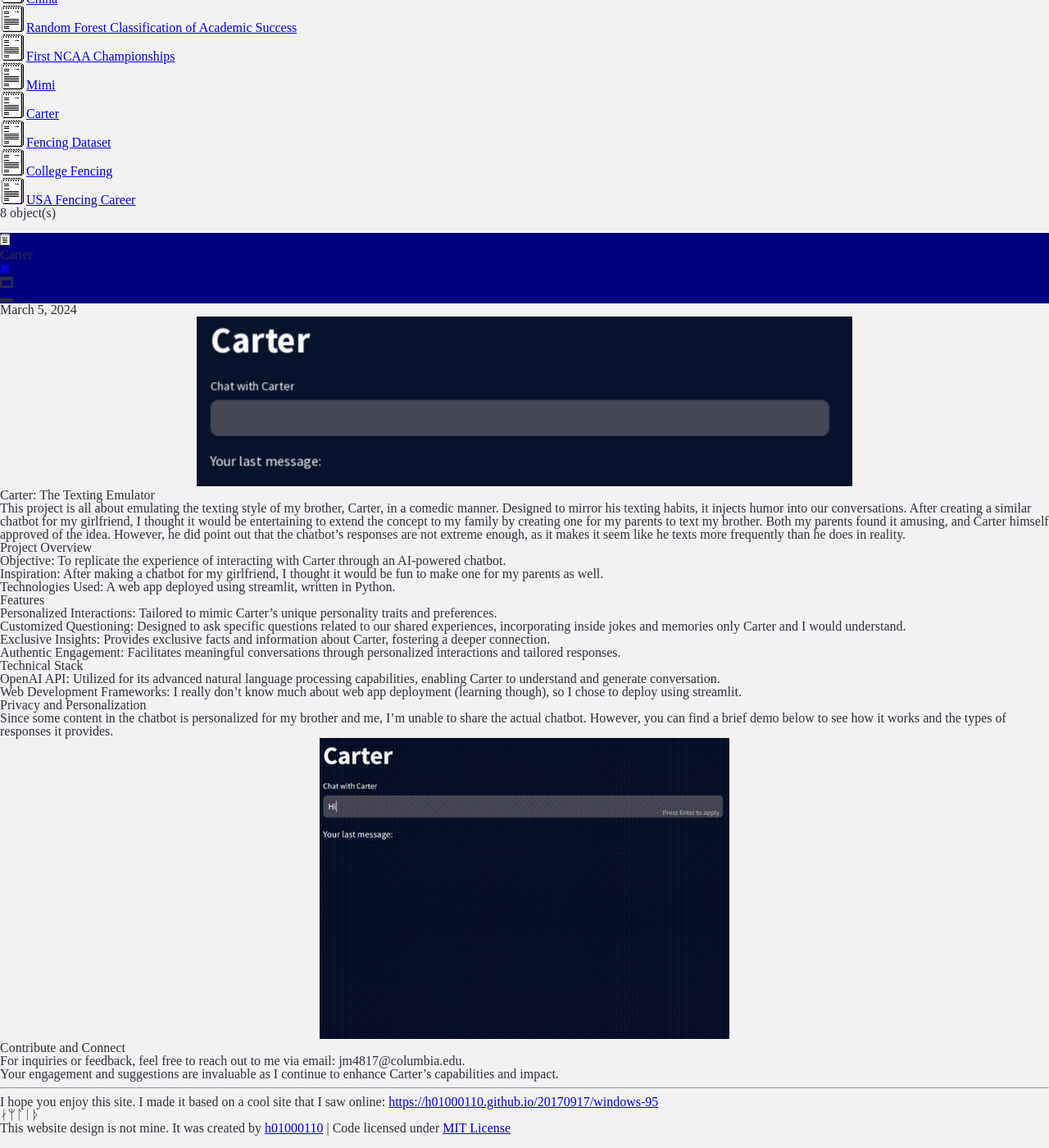
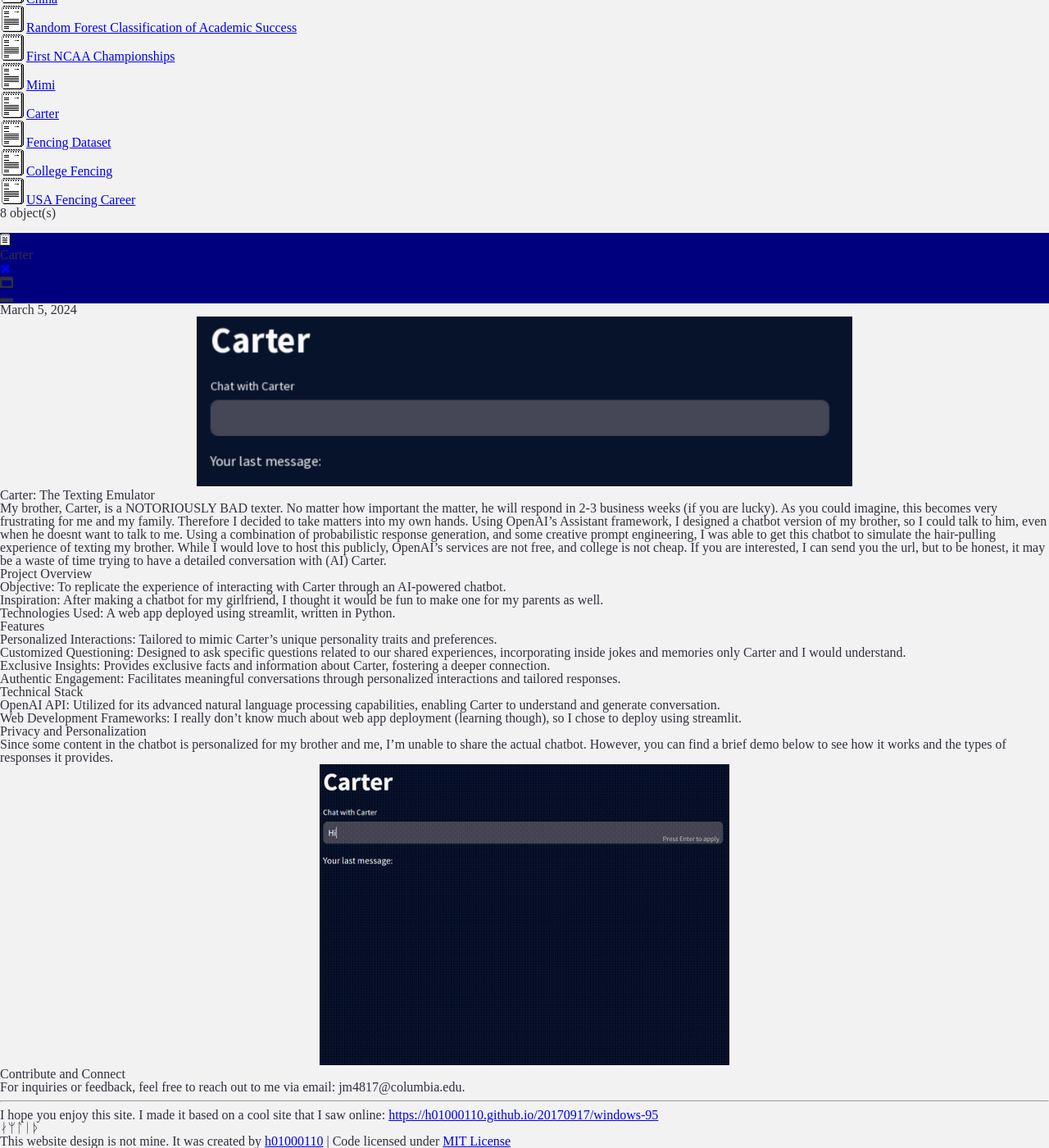
Before and after one commit to jacksonmcbride/jacksonmcbride.github.io, a Jekyll site: the page built from _posts/2024-03-05-carter.md, in a window 1280 px wide and 1400 px high, scrolled down 168 px. Shown: the whole window at 82% size. Built offline with Jekyll 4.4.1, drawn with Linux system fonts in a browser that asks for light colours.

Commit message:
updated carter page

```diff
--- a/_posts/2024-03-05-carter.md
+++ b/_posts/2024-03-05-carter.md
@@ -9,7 +9,7 @@ tags: portfolio
 </div>
 
 # Carter: The Texting Emulator
-This project is all about emulating the texting style of my brother, Carter, in a comedic manner. Designed to mirror his texting habits, it injects humor into our conversations. After creating a similar chatbot for my girlfriend, I thought it would be entertaining to extend the concept to my family by creating one for my parents to text my brother. Both my parents found it amusing, and Carter himself approved of the idea. However, he did point out that the chatbot's responses are not extreme enough, as it makes it seem like he texts more frequently than he does in reality.
+My brother, Carter, is a NOTORIOUSLY BAD texter. No matter how important the matter, he will respond in 2-3 business weeks (if you are lucky). As you could imagine, this becomes very frustrating for me and my family. Therefore I decided to take matters into my own hands. Using OpenAI's Assistant framework, I designed a chatbot version of my brother, so I could talk to him, even when he doesnt want to talk to me. Using a combination of probabilistic response generation, and some creative prompt engineering, I was able to get this chatbot to simulate the hair-pulling experience of texting my brother. While I would love to host this publicly, OpenAI's services are not free, and college is not cheap. If you are interested, I can send you the url, but to be honest, it may be a waste of time trying to have a detailed conversation with (AI) Carter.
 
 ## Project Overview
 
@@ -41,5 +41,3 @@ Since some content in the chatbot is personalized for my brother and me, I'm una
 
 ## Contribute and Connect
 For inquiries or feedback, feel free to reach out to me via email: jm4817@columbia.edu.
-
-Your engagement and suggestions are invaluable as I continue to enhance Carter's capabilities and impact.
```
